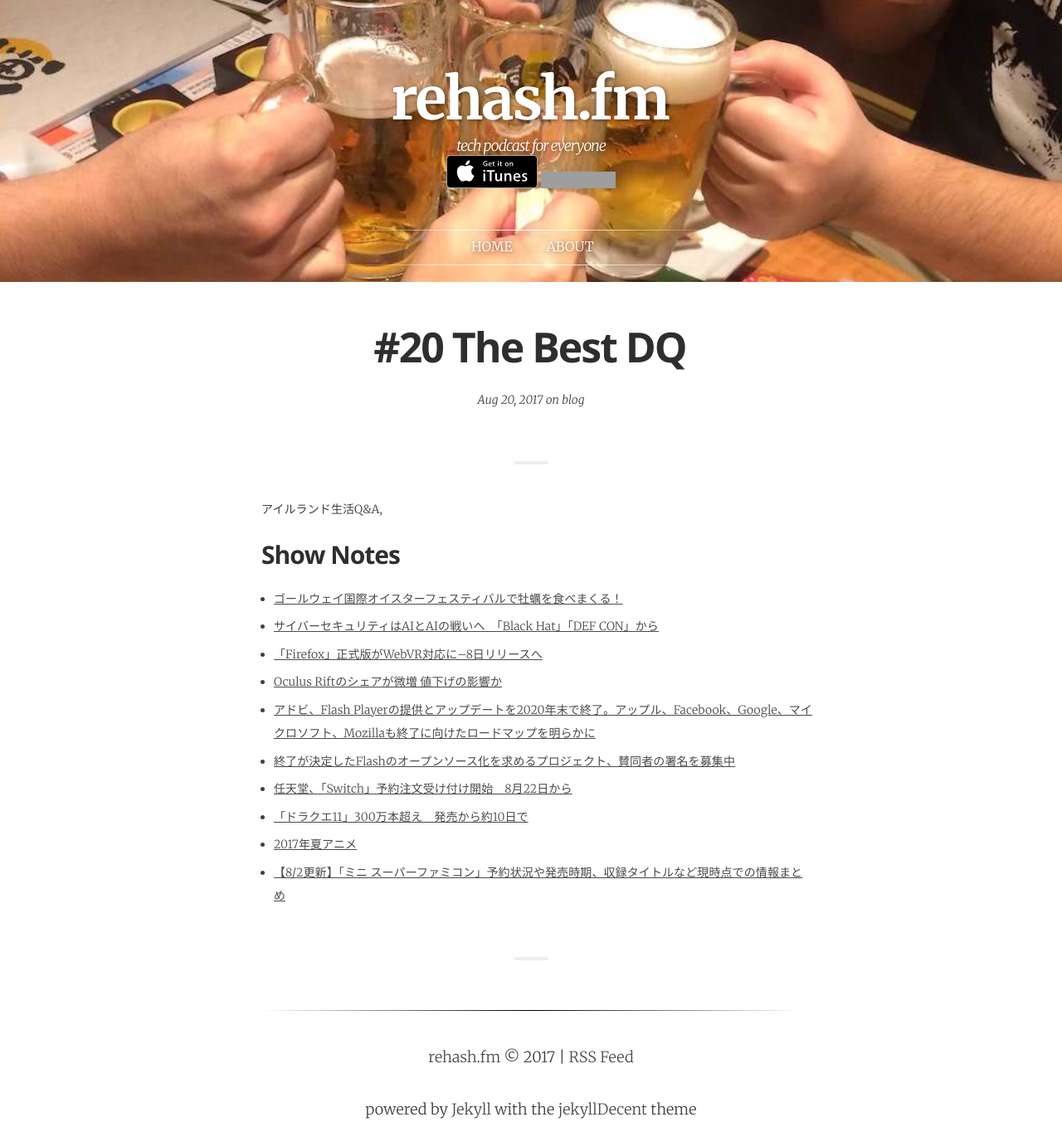
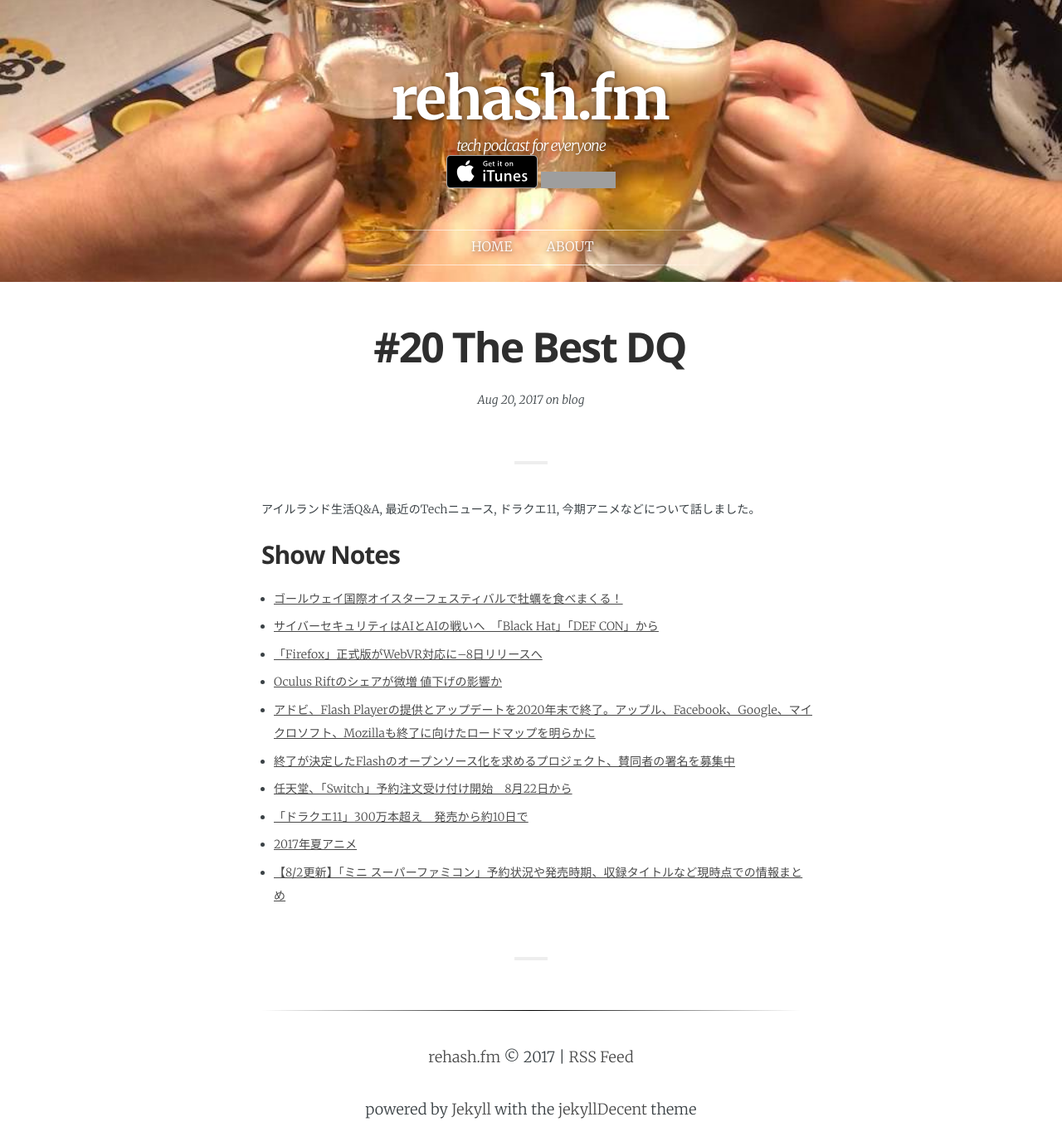
Before and after one commit to rehashfm/rehash.fm, a Jekyll site: the page built from _posts/2017-08-13-20.md, in a window 1280 px wide. Shown: the whole page at 83% size. Built offline with Jekyll 4.4.1, drawn with Linux system fonts in a browser that asks for light colours; some web fonts are replaced; grey boxes are pictures that could not be loaded.

Commit message:
add description for 20

```diff
--- a/_posts/2017-08-20-20.md
+++ b/_posts/2017-08-13-20.md
@@ -5,10 +5,10 @@ date:              2017-08-20 09:00:00 +0900
 tags:              blog
 category:          Blog
 author:            smile-0yen,azihsoyn
-excerpt:
+excerpt:           アイルランド生活Q&A, 最近のTechニュース, ドラクエ11, 今期アニメなどについて話しました。
 ---
 
-アイルランド生活Q&A,
+アイルランド生活Q&A, 最近のTechニュース, ドラクエ11, 今期アニメなどについて話しました。
 
 ## Show Notes
 - [ゴールウェイ国際オイスターフェスティバルで牡蠣を食べまくる！](http://yuuma7.com/%E3%82%B4%E3%83%BC%E3%83%AB%E3%82%A6%E3%82%A7%E3%82%A4%E5%9B%BD%E9%9A%9B%E3%82%AA%E3%82%A4%E3%82%B9%E3%82%BF%E3%83%BC%E3%83%95%E3%82%A7%E3%82%B9%E3%83%86%E3%82%A3%E3%83%90%E3%83%AB%E3%81%A7%E7%89%A1/)
```
